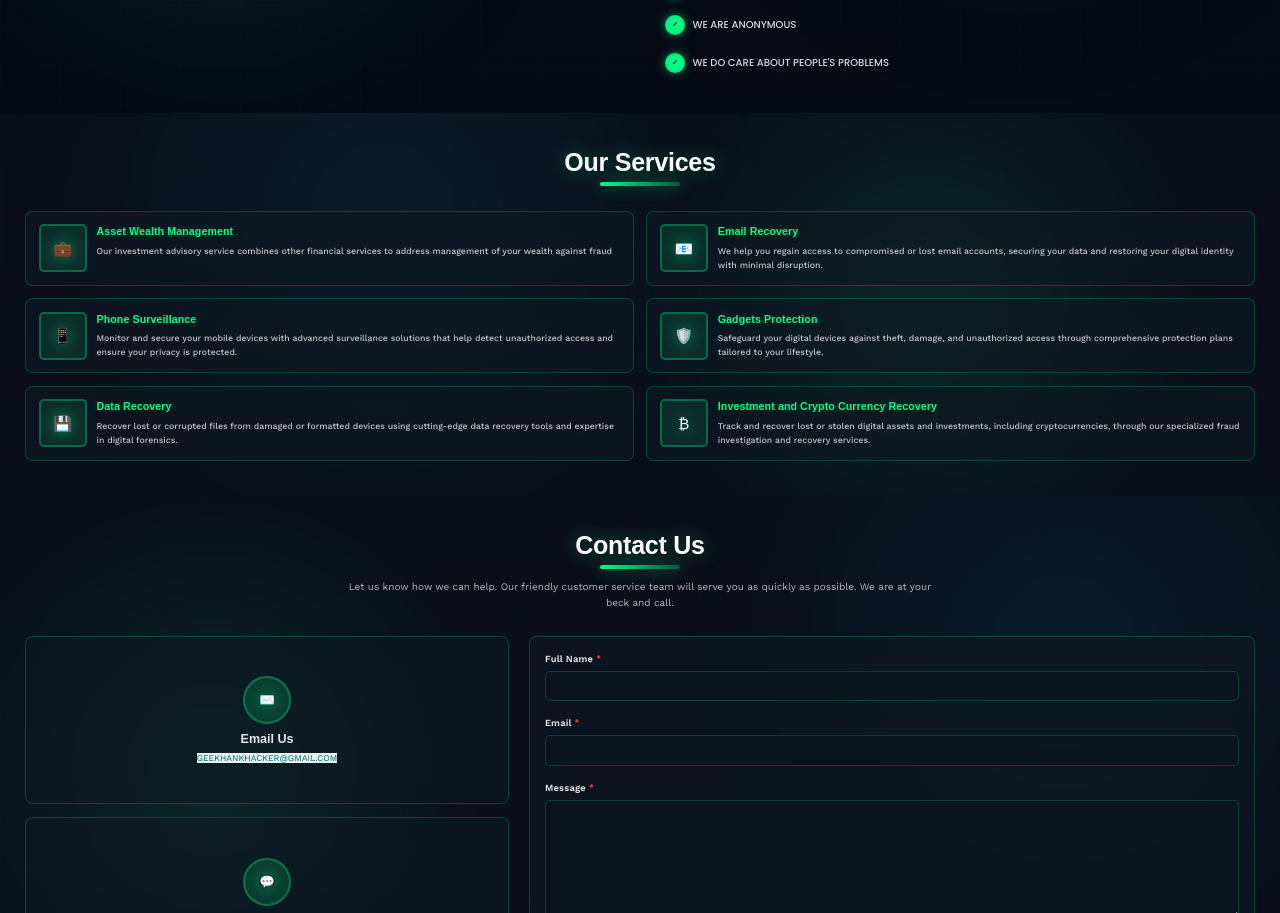
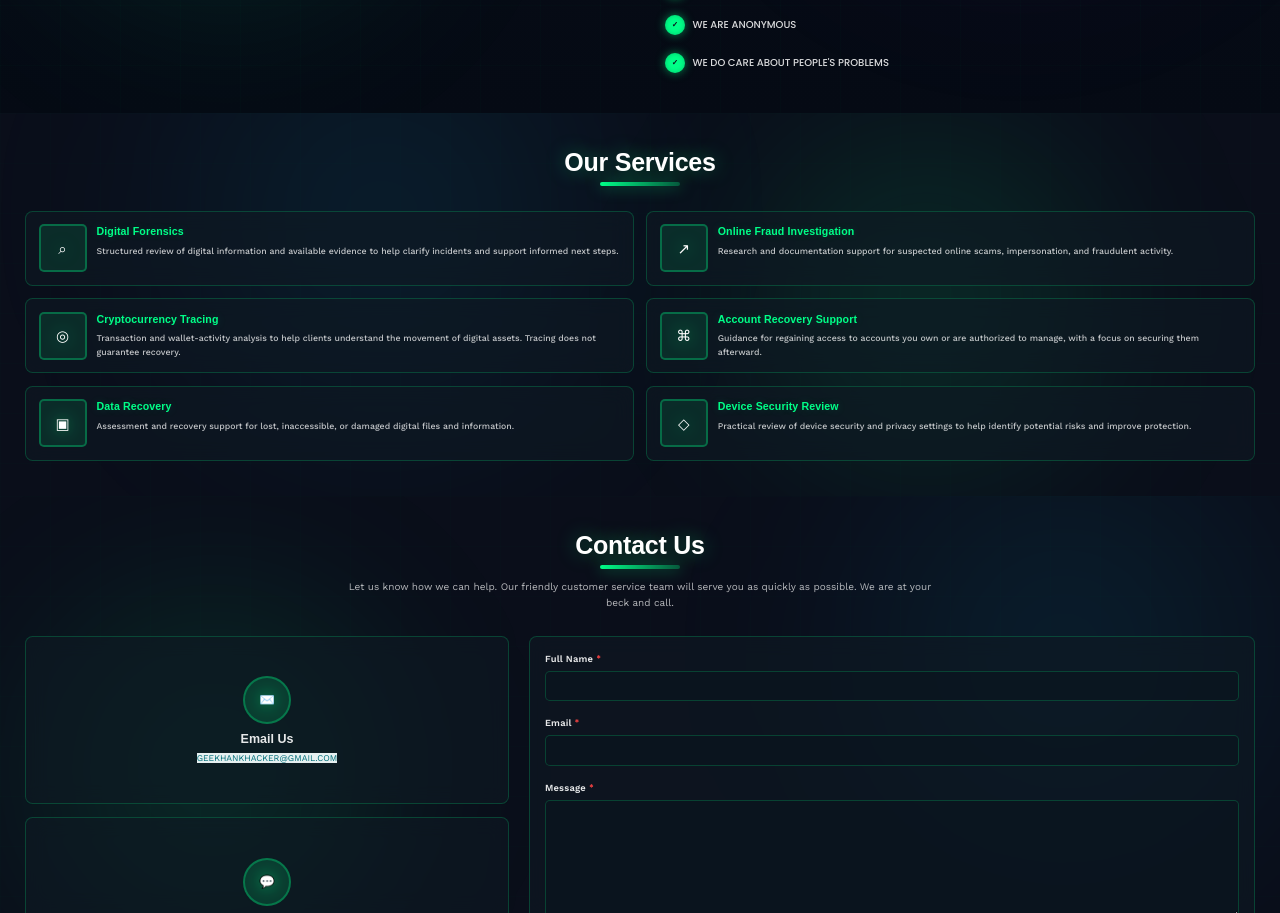
Before and after one commit to Geekhank/hireahacker, a React (Vite) app: page / in a window 1280 px wide. Shown: the part 2229-3142 px from the top of the page. Built offline with nearby package versions, Linux system fonts and the light colour scheme; a web font is replaced by a local one.

Commit message:
Clarify service descriptions and remove unrealistic recovery promises

```diff
--- a/src/pages/home/our-services/OurServices.tsx
+++ b/src/pages/home/our-services/OurServices.tsx
@@ -1,75 +1,66 @@
-import React from 'react';
-import styles from './OurServices.module.css';
+import React from "react";
+import styles from "./OurServices.module.css";
 
-const OurServices: React.FC = () => {
 const services = [
   {
-      icon: '💼',
-      title: 'Asset Wealth Management',
-      description: 'Our investment advisory service combines other financial services to address management of your wealth against fraud',
+    icon: "⌕",
+    title: "Digital Forensics",
+    description: "Structured review of digital information and available evidence to help clarify incidents and support informed next steps.",
   },
   {
-      icon: '📧',
-      title: 'Email Recovery',
-      description: 'We help you regain access to compromised or lost email accounts, securing your data and restoring your digital identity with minimal disruption.',
+    icon: "↗",
+    title: "Online Fraud Investigation",
+    description: "Research and documentation support for suspected online scams, impersonation, and fraudulent activity.",
   },
   {
-      icon: '📱',
-      title: 'Phone Surveillance',
-      description: 'Monitor and secure your mobile devices with advanced surveillance solutions that help detect unauthorized access and ensure your privacy is protected.',
+    icon: "◎",
+    title: "Cryptocurrency Tracing",
+    description: "Transaction and wallet-activity analysis to help clients understand the movement of digital assets. Tracing does not guarantee recovery.",
   },
   {
-      icon: '🛡️',
-      title: 'Gadgets Protection',
-      description: 'Safeguard your digital devices against theft, damage, and unauthorized access through comprehensive protection plans tailored to your lifestyle.',
+    icon: "⌘",
+    title: "Account Recovery Support",
+    description: "Guidance for regaining access to accounts you own or are authorized to manage, with a focus on securing them afterward.",
   },
   {
-      icon: '💾',
-      title: 'Data Recovery',
-      description: 'Recover lost or corrupted files from damaged or formatted devices using cutting-edge data recovery tools and expertise in digital forensics.',
+    icon: "▣",
+    title: "Data Recovery",
+    description: "Assessment and recovery support for lost, inaccessible, or damaged digital files and information.",
   },
   {
-      icon: '₿',
-      title: 'Investment and Crypto Currency Recovery',
-      description: 'Track and recover lost or stolen digital assets and investments, including cryptocurrencies, through our specialized fraud investigation and recovery services.',
+    icon: "◇",
+    title: "Device Security Review",
+    description: "Practical review of device security and privacy settings to help identify potential risks and improve protection.",
   },
 ];
 
+const OurServices: React.FC = () => {
   return (
     <section id="services" className={styles.ourServicesSection}>
-      {/* Background effects */}
-      <div className={styles.backgroundEffects}>
+      <div className={styles.backgroundEffects} aria-hidden="true">
         <div className={styles.gridPattern}></div>
         <div className={styles.glowOrb1}></div>
         <div className={styles.glowOrb2}></div>
       </div>
-
       <div className={styles.container}>
         <div className={styles.contentWrapper}>
-          {/* Header */}
           <div className={styles.header}>
-            <h1 className={styles.heading}>Our Services</h1>
+            <h2 className={styles.heading}>Our Services</h2>
             <span className={styles.accentLine}></span>
           </div>
-
-          {/* Services Grid */}
           <div className={styles.servicesGrid}>
-            {services.map((service, index) => (
-              <div
-                key={index}
-                className={styles.serviceCard}
-                style={{ animationDelay: `${index * 0.1}s` }}
-              >
+            {services.map((service) => (
+              <article key={service.title} className={styles.serviceCard}>
                 <div className={styles.iconContainer}>
-                  <span className={styles.icon}>{service.icon}</span>
+                  <span className={styles.icon} aria-hidden="true">{service.icon}</span>
                   <div className={styles.iconGlow}></div>
                 </div>
                 <div className={styles.cardContent}>
-                  <h5 className={styles.serviceTitle}>{service.title}</h5>
+                  <h3 className={styles.serviceTitle}>{service.title}</h3>
                   <p className={styles.serviceDescription}>{service.description}</p>
                 </div>
                 <div className={styles.cardBorder}></div>
-              </div>
+              </article>
             ))}
           </div>
         </div>
```
Lines whose indentation alone changed are shown as unchanged.
